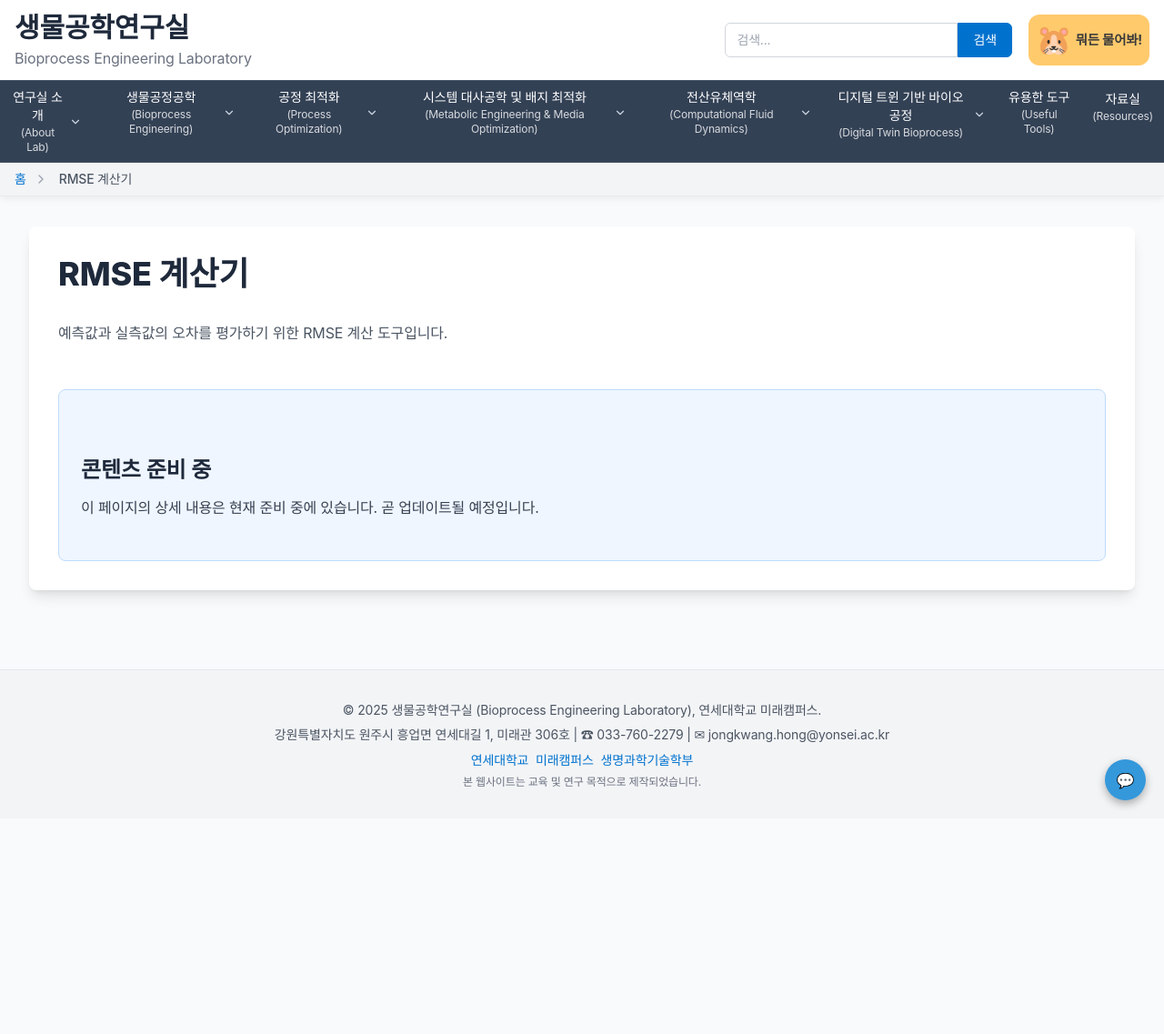
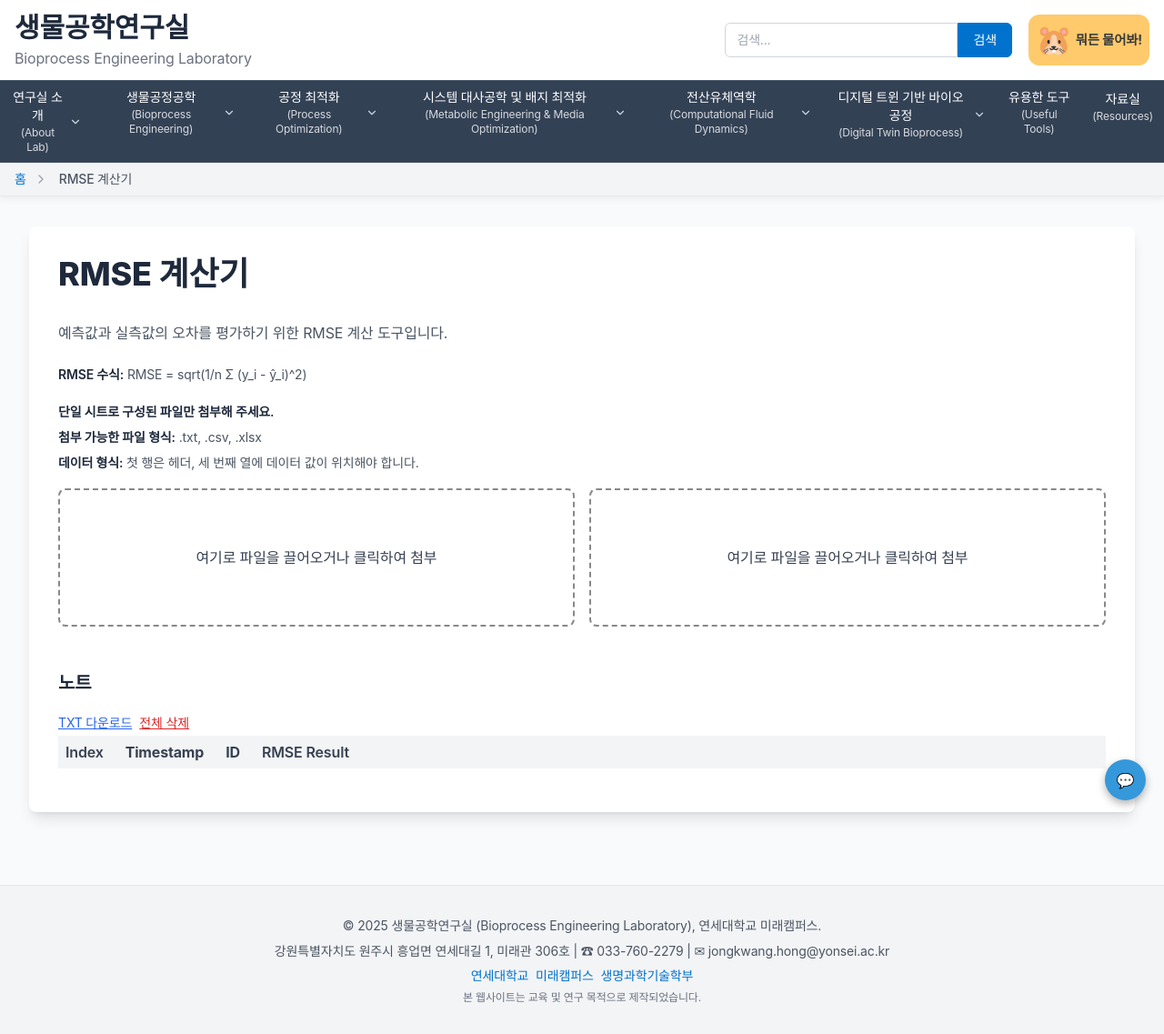
Before and after one commit to ProYJ92/BPE-Lab_CFD, a Jekyll site: the page rmse_calculator.html, which Jekyll copies as it is, in a window 1280 px wide. Shown: the whole page at 91% size. Built offline with Jekyll 4.4.1, drawn with Linux system fonts in a browser that asks for light colours; nearby versions of some CDN libraries; some web fonts are replaced; before the commit the page ends 900 px from its top, so only the background shows below that; some of the changed lines change nothing that is shown.

Commit message:
[Feat] implement rmse calculator

```diff
--- a/assets/css/cfd-stat.css
+++ b/assets/css/cfd-stat.css
@@ -1,5 +1,5 @@
-#drop{border:2px dashed #888;border-radius:8px;padding:60px 20px;text-align:center;cursor:pointer;}
-#drop.drag{border-color:#2196f3;background:#f1f9ff;}
+#drop,#dropLeft,#dropRight{border:2px dashed #888;border-radius:8px;padding:60px 20px;text-align:center;cursor:pointer;}
+#drop.drag,#dropLeft.drag,#dropRight.drag{border-color:#2196f3;background:#f1f9ff;}
 #inputSection label{display:flex;align-items:center;gap:4px;}
 #results table{margin-top:1rem;border-collapse:collapse;width:100%;}
 #results th,#results td{border:1px solid #ccc;padding:4px 8px;text-align:center;}
--- /dev/null
+++ b/assets/js/rmse-calculator.js
@@ -0,0 +1,187 @@
+const dropLeft = document.getElementById('dropLeft');
+const dropRight = document.getElementById('dropRight');
+const fileLeft = document.getElementById('fileLeft');
+const fileRight = document.getElementById('fileRight');
+const infoLeft = document.getElementById('fileInfoLeft');
+const infoRight = document.getElementById('fileInfoRight');
+const nameLeft = document.getElementById('fileNameLeft');
+const nameRight = document.getElementById('fileNameRight');
+const removeLeft = document.getElementById('removeFileLeft');
+const removeRight = document.getElementById('removeFileRight');
+const warnLeft = document.getElementById('sheetWarningLeft');
+const warnRight = document.getElementById('sheetWarningRight');
+const inputSection = document.getElementById('inputSection');
+const analyzeBtn = document.getElementById('analyze');
+const precisionInput = document.getElementById('precision');
+const idInput = document.getElementById('analysisId');
+const resultsBox = document.getElementById('results');
+const notesBox = document.getElementById('notes');
+const clearBtn = document.getElementById('clearNotes');
+const tsvBtn = document.getElementById('downloadTSV');
+
+let leftFile, rightFile;
+
+['dragenter','dragover','dragleave','drop'].forEach(ev=>{
+  [dropLeft, dropRight].forEach(d=>d.addEventListener(ev,e=>{e.preventDefault();e.stopPropagation();}));
+});
+
+function dragHighlight(drop){ drop.classList.add('drag'); }
+function dragUnhighlight(drop){ drop.classList.remove('drag'); }
+
+[dropLeft, dropRight].forEach(d=>{
+  d.addEventListener('dragover',()=>dragHighlight(d));
+  d.addEventListener('dragleave',()=>dragUnhighlight(d));
+  d.addEventListener('drop',e=>{
+    dragUnhighlight(d);
+    handleFile(d===dropLeft? 'left':'right', e.dataTransfer.files[0]);
+  });
+  d.addEventListener('click',()=> (d===dropLeft?fileLeft:fileRight).click());
+});
+
+fileLeft.addEventListener('change',e=>handleFile('left', e.target.files[0]));
+fileRight.addEventListener('change',e=>handleFile('right', e.target.files[0]));
+removeLeft.addEventListener('click',()=>clearFile('left'));
+removeRight.addEventListener('click',()=>clearFile('right'));
+clearBtn.addEventListener('click',clearNotes);
+tsvBtn.addEventListener('click',downloadTSV);
+
+function handleFile(side,f){
+  if(!f) return;
+  if(side==='left'){leftFile=f;nameLeft.textContent=f.name;infoLeft.classList.remove('hidden');dropLeft.classList.add('hidden');removeLeft.classList.remove('hidden');warnLeft.classList.add('hidden');}
+  else{rightFile=f;nameRight.textContent=f.name;infoRight.classList.remove('hidden');dropRight.classList.add('hidden');removeRight.classList.remove('hidden');warnRight.classList.add('hidden');}
+  checkReady();
+}
+
+function clearFile(side){
+  if(side==='left'){leftFile=null;fileLeft.value='';dropLeft.classList.remove('hidden');infoLeft.classList.add('hidden');removeLeft.classList.add('hidden');warnLeft.classList.add('hidden');}
+  else{rightFile=null;fileRight.value='';dropRight.classList.remove('hidden');infoRight.classList.add('hidden');removeRight.classList.add('hidden');warnRight.classList.add('hidden');}
+  resultsBox.textContent='';
+  inputSection.classList.add('hidden');
+  checkReady();
+}
+
+[precisionInput,idInput].forEach(el=>el.addEventListener('input',checkReady));
+
+function checkReady(){
+  analyzeBtn.disabled = !(leftFile && rightFile);
+  if(leftFile && rightFile) inputSection.classList.remove('hidden');
+  else inputSection.classList.add('hidden');
+}
+
+analyzeBtn.addEventListener('click',analyze);
+
+function parseFileData(f, warnEl){
+  return new Promise(resolve=>{
+    const ext=f.name.split('.').pop().toLowerCase();
+    if(ext==='csv'||ext==='txt'){
+      warnEl.classList.add('hidden');
+      Papa.parse(f,{header:false,dynamicTyping:true,skipEmptyLines:true,complete:res=>{
+        const arr=res.data.slice(1).map(r=>Number(r[2]||0));
+        resolve(arr.map(v=>isNaN(v)?0:v));
+      }});
+    }else{
+      f.arrayBuffer().then(buf=>{
+        const wb=XLSX.read(buf,{type:'array'});
+        if(wb.SheetNames.length>1){
+          warnEl.textContent='⚠ 여러 시트가 포함된 파일입니다. 첫 번째 시트만 사용됩니다.';
+          warnEl.classList.remove('hidden');
+        } else {
+          warnEl.classList.add('hidden');
+        }
+        const ws=wb.Sheets[wb.SheetNames[0]];
+        const rows=XLSX.utils.sheet_to_json(ws,{header:1});
+        const arr=rows.slice(1).map(r=>Number(r[2]||0));
+        resolve(arr.map(v=>isNaN(v)?0:v));
+      });
+    }
+  });
+}
+
+async function analyze(){
+  const [left,right] = await Promise.all([
+    parseFileData(leftFile,warnLeft),
+    parseFileData(rightFile,warnRight)
+  ]);
+  const n=Math.max(left.length,right.length)||1;
+  while(left.length<n) left.push(0);
+  while(right.length<n) right.push(0);
+  let sum=0;
+  for(let i=0;i<n;i++){
+    const diff=left[i]-right[i];
+    sum+=diff*diff;
+  }
+  const prec=Math.max(parseInt(precisionInput.value||'3',10),0);
+  const rmse=Math.sqrt(sum/n);
+  const value=rmse.toFixed(prec);
+  resultsBox.textContent=`RMSE: ${value}`;
+  saveNote(value);
+}
+
+function saveNote(value){
+  const ts=dayjs().format('YYMMDD-HH:mm');
+  const id=idInput.value.trim();
+  const note={ts,id,value};
+  const notes=JSON.parse(localStorage.getItem('rmseNotes')||'[]');
+  notes.push(note);
+  localStorage.setItem('rmseNotes',JSON.stringify(notes));
+  renderNotes();
+}
+
+function renderNotes(){
+  const notes=JSON.parse(localStorage.getItem('rmseNotes')||'[]');
+  notesBox.innerHTML='';
+  notes.forEach((n,i)=>{
+    const row=document.createElement('div');
+    row.className='log-row border-b py-1';
+    row.innerHTML=`<span class="seq">${i+1}</span><span class="meta">${n.ts}</span><span class="meta">${n.id}</span><span class="data flex-1">${n.value}</span>`;
+    const copy=document.createElement('button');
+    copy.className='copy-btn';
+    copy.setAttribute('aria-label','복사');
+    copy.innerHTML='<i data-lucide="copy"></i>';
+    copy.addEventListener('click',()=>copyNote(i));
+    const del=document.createElement('button');
+    del.className='del-btn';
+    del.setAttribute('aria-label','삭제');
+    del.innerHTML='<i data-lucide="x"></i>';
+    del.addEventListener('click',()=>deleteNote(i));
+    row.appendChild(copy);
+    row.appendChild(del);
+    notesBox.appendChild(row);
+  });
+  if(window.lucide) lucide.createIcons();
+}
+
+function deleteNote(idx){
+  const notes=JSON.parse(localStorage.getItem('rmseNotes')||'[]');
+  notes.splice(idx,1);
+  localStorage.setItem('rmseNotes',JSON.stringify(notes));
+  renderNotes();
+}
+
+function copyNote(idx){
+  const notes=JSON.parse(localStorage.getItem('rmseNotes')||'[]');
+  const n=notes[idx];
+  const text=[idx+1,n.ts,n.id,n.value].join('\t');
+  navigator.clipboard.writeText(text);
+}
+
+function clearNotes(){
+  if(!confirm('모든 노트를 삭제하시겠습니까?')) return;
+  localStorage.removeItem('rmseNotes');
+  renderNotes();
+}
+
+function downloadTSV(){
+  const notes=JSON.parse(localStorage.getItem('rmseNotes')||'[]');
+  if(!notes.length) return;
+  const lines=['Index\tTimestamp\tID\tRMSE'];
+  notes.forEach((n,i)=>{ lines.push(`${i+1}\t${n.ts}\t${n.id}\t${n.value}`); });
+  const blob=new Blob([lines.join('\n')],{type:'text/tab-separated-values;charset=utf-8'});
+  const a=document.createElement('a');
+  a.href=URL.createObjectURL(blob);
+  a.download='rmse_notes.txt';
+  a.click();
+  URL.revokeObjectURL(a.href);
+}
+
+(function init(){renderNotes();})();
--- a/rmse_calculator.html
+++ b/rmse_calculator.html
@@ -5,8 +5,11 @@
     <meta name="viewport" content="width=device-width, initial-scale=1.0">
     <title>RMSE 계산기 - 유용한 도구 | 생물공학연구실</title>
     <script src="https://cdn.tailwindcss.com?plugins=typography"></script>
+    <link rel="stylesheet" href="css/tailwind.offline.css" onerror="this.onerror=null;this.media='all'">
     <link href="https://cdn.jsdelivr.net/gh/orioncactus/pretendard@v1.3.9/dist/web/static/pretendard.min.css" rel="stylesheet">
+    <link rel="stylesheet" href="css/pretendard.offline.css" onerror="this.onerror=null;this.media='all'">
     <link href="style.css" rel="stylesheet">
+    <link rel="stylesheet" href="assets/css/cfd-stat.css">
     <script src="https://unpkg.com/lucide@latest"></script>
 </head>
 <body class="font-pretendard bg-gray-50 text-gray-800 flex flex-col min-h-screen">
@@ -47,10 +50,55 @@
             <article class="prose max-w-none">
                 <h1>RMSE 계산기</h1>
                 <p>예측값과 실측값의 오차를 평가하기 위한 RMSE 계산 도구입니다.</p>
-                <div class="mt-12 p-6 bg-blue-50 border border-blue-200 rounded-lg">
-                    <h2 class="text-2xl font-semibold text-blue-700 mb-3">콘텐츠 준비 중</h2>
-                    <p class="text-gray-700">이 페이지의 상세 내용은 현재 준비 중에 있습니다. 곧 업데이트될 예정입니다.</p>
+                <div class="mb-4 text-sm text-gray-600 space-y-1">
+                    <p><strong>RMSE 수식:</strong> RMSE = sqrt(1/n Σ (y_i - ŷ_i)^2)</p>
+                    <p><strong>단일 시트로 구성된 파일만 첨부해 주세요.</strong></p>
+                    <p><strong>첨부 가능한 파일 형식:</strong> .txt, .csv, .xlsx</p>
+                    <p><strong>데이터 형식:</strong> 첫 행은 헤더, 세 번째 열에 데이터 값이 위치해야 합니다.</p>
                 </div>
+                <div class="flex flex-col md:flex-row gap-4 mb-4">
+                    <div class="flex-1">
+                        <div id="dropLeft" tabindex="0" role="button" aria-label="기준 데이터 업로드 영역" class="mb-4">여기로 파일을 끌어오거나 클릭하여 첨부</div>
+                        <input id="fileLeft" type="file" accept=".xlsx,.xls,.csv,.txt" hidden>
+                        <div id="fileInfoLeft" class="mb-4 hidden flex items-center gap-2">
+                            <span id="fileNameLeft"></span>
+                            <button id="removeFileLeft" aria-label="첨부 파일 제거" class="hidden"><i data-lucide="x"></i></button>
+                        </div>
+                        <div id="sheetWarningLeft" class="hidden mb-4 p-2 bg-yellow-100 text-yellow-800 rounded text-sm"></div>
+                    </div>
+                    <div class="flex-1">
+                        <div id="dropRight" tabindex="0" role="button" aria-label="목표 데이터 업로드 영역" class="mb-4">여기로 파일을 끌어오거나 클릭하여 첨부</div>
+                        <input id="fileRight" type="file" accept=".xlsx,.xls,.csv,.txt" hidden>
+                        <div id="fileInfoRight" class="mb-4 hidden flex items-center gap-2">
+                            <span id="fileNameRight"></span>
+                            <button id="removeFileRight" aria-label="첨부 파일 제거" class="hidden"><i data-lucide="x"></i></button>
+                        </div>
+                        <div id="sheetWarningRight" class="hidden mb-4 p-2 bg-yellow-100 text-yellow-800 rounded text-sm"></div>
+                    </div>
+                </div>
+
+                <div id="inputSection" class="hidden mb-4">
+                    <div class="flex flex-col sm:flex-row gap-2 items-center">
+                        <label>ID <input id="analysisId" type="text" class="border rounded px-2 py-1 w-32"></label>
+                        <label>소수 자리 <input id="precision" type="number" value="3" class="border rounded px-2 py-1 w-20"></label>
+                        <button id="analyze" class="bg-blue-500 text-white px-4 py-2 rounded disabled:opacity-50" disabled aria-label="분석 실행">분석</button>
+                    </div>
+                </div>
+
+                <div id="results" class="mt-4"></div>
+
+                <h2 class="text-xl font-semibold mt-8">노트</h2>
+                <div class="flex gap-2 mt-2 mb-1">
+                    <button id="downloadTSV" class="text-sm text-blue-600 underline" aria-label="TXT 다운로드">TXT 다운로드</button>
+                    <button id="clearNotes" class="text-sm text-red-600 underline" aria-label="전체 삭제">전체 삭제</button>
+                </div>
+                <div id="notesHeader" class="log-row font-semibold bg-gray-100 mb-4 py-1">
+                    <span class="seq">Index</span>
+                    <span class="meta">Timestamp</span>
+                    <span class="meta">ID</span>
+                    <span class="data flex-1">RMSE Result</span>
+                </div>
+                <div id="notes" class="space-y-1"></div>
             </article>
         </div>
 
@@ -73,6 +121,10 @@
         </div>
     </footer>
 
+    <script src="https://cdn.jsdelivr.net/npm/xlsx@0.19.3/dist/xlsx.full.min.js"></script>
+    <script src="https://cdn.jsdelivr.net/npm/papaparse@5.4.1/papaparse.min.js"></script>
+    <script src="https://cdn.jsdelivr.net/npm/dayjs@1/dayjs.min.js"></script>
+    <script src="assets/js/rmse-calculator.js"></script>
     <script src="script.js" type="module"></script>
 </body>
 </html>
```
